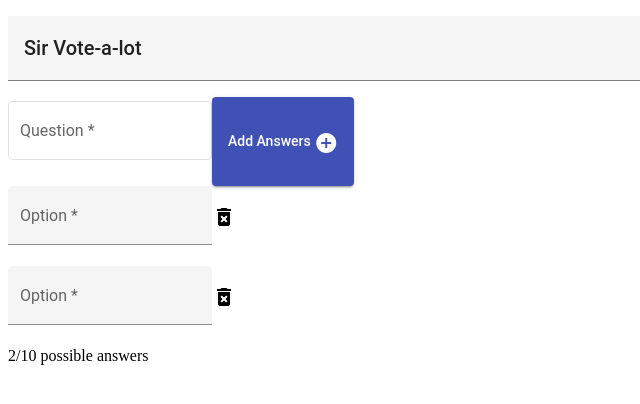
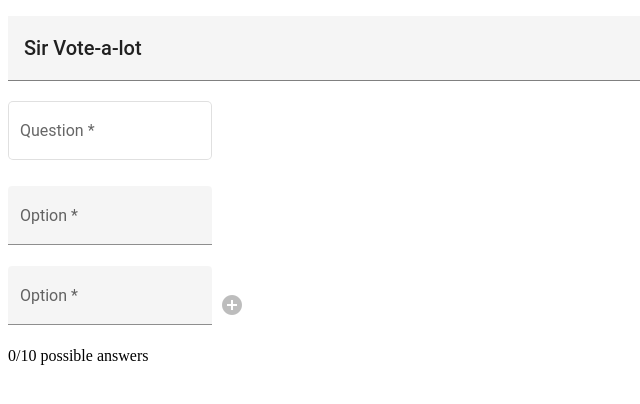
Before and after one commit to GoksenCodes/poll-app, an Angular app: page / in a window 1280 px wide. Shown: the top 404 px of the page, without its empty margins (0-640 px from the left). Built offline with nearby package versions, Linux system fonts and the light colour scheme.

Commit message:
add logic to display add remove button conditionally

```diff
--- a/src/app/components/create-poll/create-poll.component.html
+++ b/src/app/components/create-poll/create-poll.component.html
@@ -11,10 +11,6 @@
             <span *ngIf="questionForm.controls.question.errors.pattern">This field is invalid.</span>
           </mat-error>
         </mat-form-field>
-        <button mat-raised-button color="primary" (click)="addOption()">
-          Add Answers
-          <mat-icon>add_circle</mat-icon>
-        </button>
       </div>
       <div class="options-form" [formGroup]="questionForm">
         <ng-container formArrayName="options">
@@ -26,12 +22,16 @@
                     Option
                   </mat-label>
                   <input matInput formControlName="option" required>
-                  <mat-error *ngIf="questionForm.controls.question.touched && questionForm.controls.question.invalid">
-                    <span *ngIf="questionForm.controls.question.errors.required">Answers can not be empty.</span>
-                    <span *ngIf="questionForm.controls.question.errors.pattern">This field is invalid.</span>
+                  <mat-error *ngIf="options.controls[i].touched && options.controls[i].invalid">
+                    <span *ngIf="options.controls[i].errors?.maxlength">Answer can be max 80 characters</span>
                   </mat-error>
                 </mat-form-field>
-                <mat-icon class="delete-btn" (click)="removeOption(i)">delete_forever</mat-icon>
+                <ng-container *ngIf="i > 0">
+                  <button mat-icon-button *ngIf="!isOptionAdded else removeButton" (click)="addOption()"
+                    [disabled]="options.controls[i].invalid">
+                    <mat-icon>add_circle</mat-icon>
+                  </button>
+                </ng-container>
               </div>
             </div>
           </ng-container>
@@ -39,5 +39,11 @@
       </div>
     </form>
   </div>
-  <div>{{this.options.length}}/10 possible answers</div>
+  <div>{{getOptionsValue().length}}/10 possible answers</div>
 </div>
+
+<ng-template #removeButton>
+  <button mat-icon-button [disabled]="!(getOptionsValue().length > 2)" (click)="removeOption(i)">
+    <mat-icon class="delete-btn">remove_circle</mat-icon>
+  </button>
+</ng-template>
--- a/src/app/components/create-poll/create-poll.component.ts
+++ b/src/app/components/create-poll/create-poll.component.ts
@@ -17,6 +17,7 @@ export class CreatePollComponent implements OnInit {
   questionForm: FormGroup;
   optionForm: FormGroup;
   listOfOptions: string[];
+  isOptionAdded = false;
 
   constructor(private fb: FormBuilder, private optionsService: OptionsService) {
     this.questionForm = this.createForm();
@@ -42,17 +43,15 @@ export class CreatePollComponent implements OnInit {
   }
 
   getOptionsValue(): string[] {
-    return this.questionForm.value.options.map(option => {
-      console.log(option);
-      if (option.option !== null) {
-        return option.option;
-      }
-    });
+    return this.questionForm.value.options
+      .filter(option => option.option != null)
+      .map(option => option.option);
   }
 
   addOption(): void {
     this.optionsService.respondentOptions.next(this.getOptionsValue());
     this.options.push(this.addEmptyOption());
+    this.isOptionAdded = true;
   }
 
   removeOption(optionIndex: number) {
```
